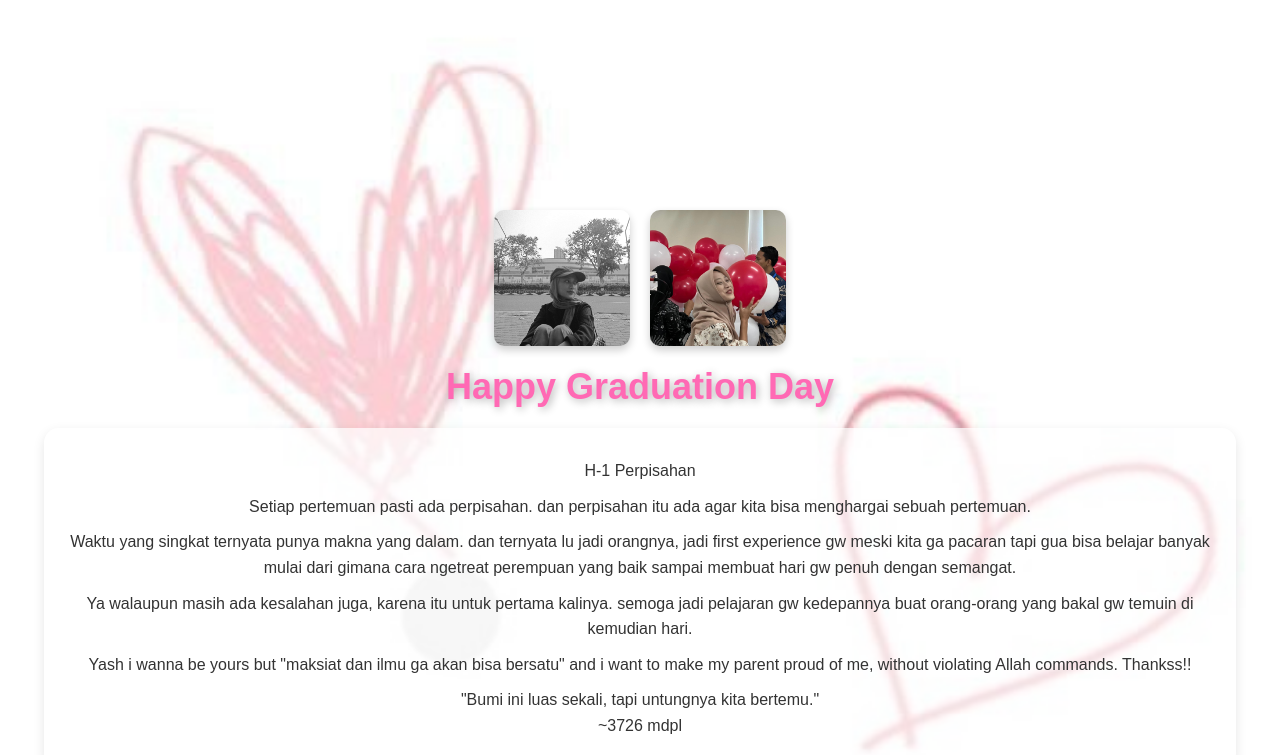
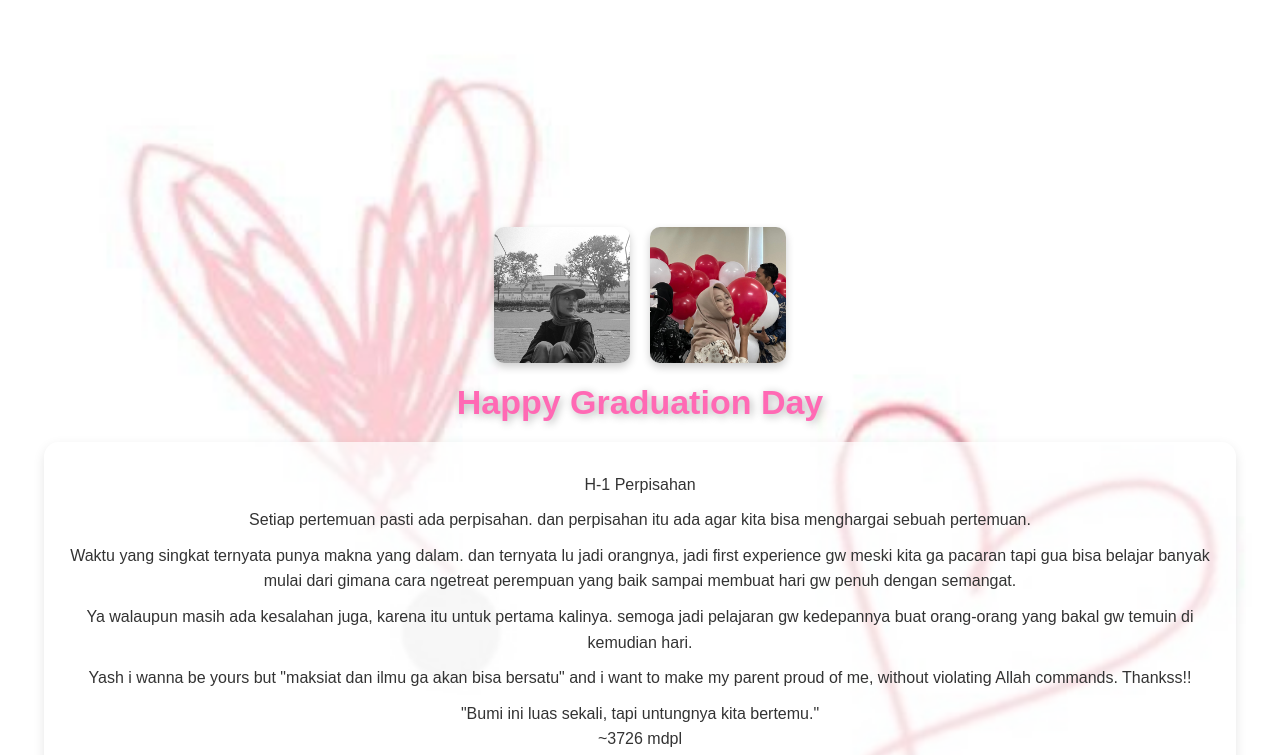
Before and after one commit to Yusufz126/MassageForyou, a plain HTML site: page Utama.html in a window 1280 px wide. Shown: the part 106-861 px from the top of the page. Drawn offline with Linux system fonts and the light colour scheme.

Commit message:
Utama.html

```diff
--- a/Utama.html
+++ b/Utama.html
@@ -17,7 +17,7 @@
             flex-direction: column;
             align-items: center;
             justify-content: center;
-            padding-bottom: 130px;
+            padding-bottom: 100px;
         }
 
         .image-row {
@@ -35,7 +35,7 @@
         }
 
         .title {
-            font-size: 36px;
+            font-size: 34px;
             font-weight: bold;
             color: #ff69b4;
             margin: 20px 0;
```
